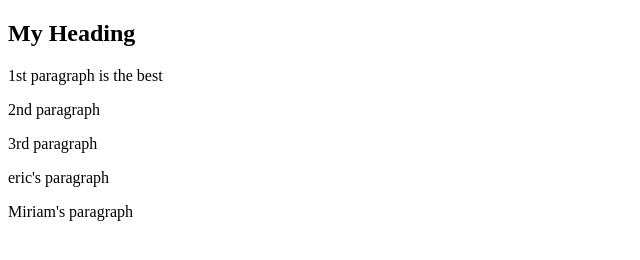
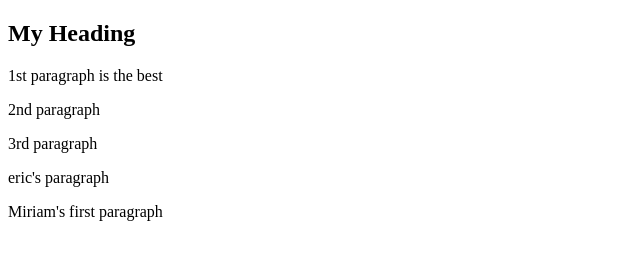
Before and after one commit to eburns000/wdd331, a plain HTML site: page index.html in a window 1280 px wide. Shown: the full height of the page, 0-640 px from the left. Drawn offline with Linux system fonts and the light colour scheme.

Commit message:
update miriam's para

```diff
--- a/index.html
+++ b/index.html
@@ -11,7 +11,7 @@
    <p>2nd paragraph</p>
    <p>3rd paragraph</p>
    <p>eric's paragraph</p>
-   <p>Miriam's paragraph</p>
+   <p>Miriam's first paragraph</p>
 
 </body>
 </html>
```
